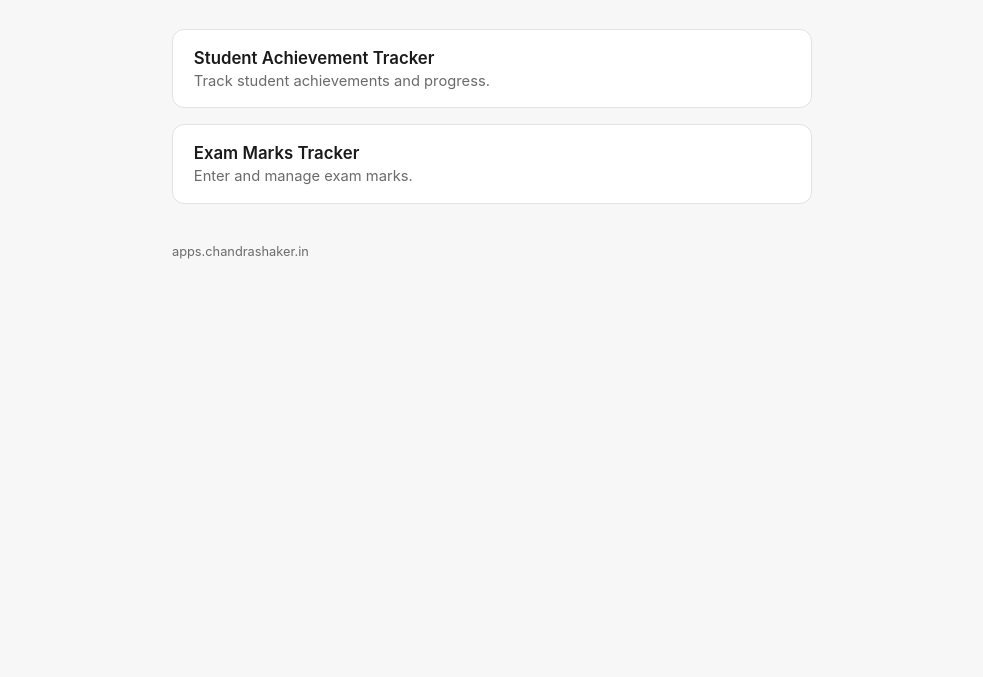
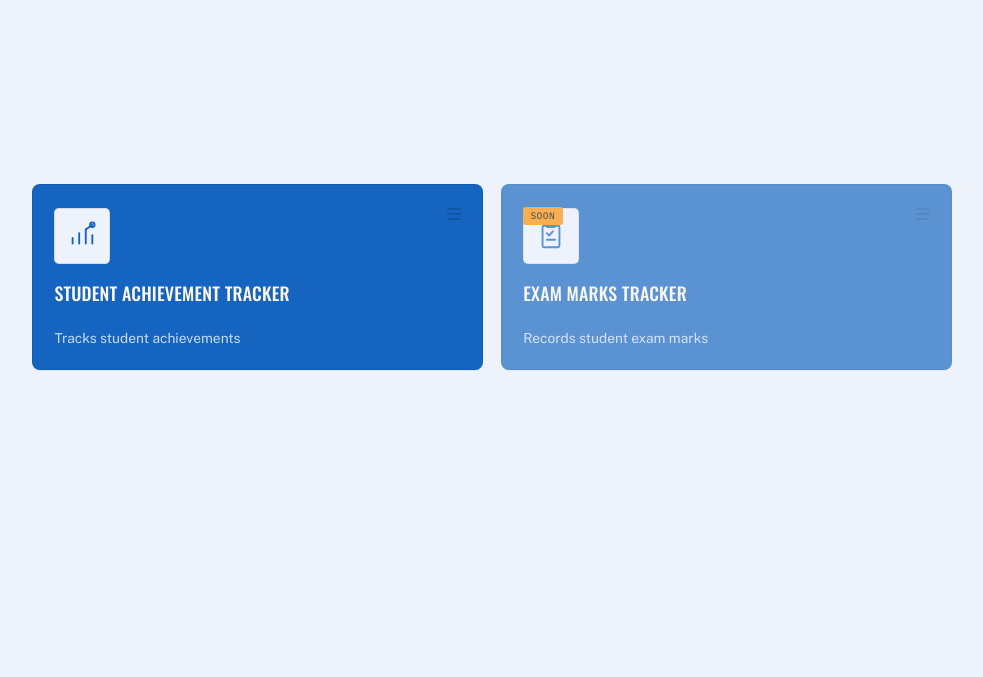
Before and after one commit to chandrashakera/chandrashaker-app, a plain HTML site: page index.html in a window 1280 px wide. Shown: the part 123-800 px from the top of the page, without its empty margins (148-1131 px from the left). Drawn offline with nearby package versions, Linux system fonts and the light colour scheme.

Commit message:
Redesign landing page as locker-bank icon grid
Replace the simple card list with a locker-bank layout: each app is
an icon tile with a brand-matched blue/amber palette (matching
chandrashaker.in) and a short, purpose-first description.

```diff
--- a/index.html
+++ b/index.html
@@ -4,90 +4,149 @@
 <meta charset="UTF-8">
 <meta name="viewport" content="width=device-width, initial-scale=1.0">
 <title>Chandrashaker Apps</title>
+<link rel="stylesheet" href="https://fonts.googleapis.com/css2?family=Oswald:wght@500;600&family=Public+Sans:wght@400;500&family=IBM+Plex+Mono:wght@500&display=swap">
 <style>
   :root {
     color-scheme: light dark;
-    --bg: #f7f7f8;
-    --card-bg: #ffffff;
-    --text: #1a1a1a;
-    --muted: #6b6b6b;
-    --accent: #2f6fed;
-    --border: #e3e3e6;
+    --wall: #eef3fb;
+    --wall-shadow: #d7e3f5;
+    --steel: #1565c0;
+    --icon-stroke: #1565c0;
+    --on-steel: #fdf6ea;
+    --muted: #c9dcf3;
+    --amber: #ff8f00;
+    --amber-ink: #241800;
   }
   @media (prefers-color-scheme: dark) {
     :root {
-      --bg: #14151a;
-      --card-bg: #1e1f26;
-      --text: #f0f0f2;
-      --muted: #9a9aa2;
-      --accent: #6ea0ff;
-      --border: #2c2d35;
+      --wall: #0d1b2e;
+      --wall-shadow: #081221;
+      --steel: #2f6fd6;
+      --icon-stroke: #2f6fd6;
+      --on-steel: #f5f8fc;
+      --muted: #a9c4ec;
+      --amber: #ffb74d;
+      --amber-ink: #241800;
     }
   }
   * { box-sizing: border-box; }
+  html, body { height: 100%; }
   body {
     margin: 0;
-    background: var(--bg);
-    color: var(--text);
-    font-family: -apple-system, BlinkMacSystemFont, "Segoe UI", Roboto, sans-serif;
-    padding: 3rem 1.5rem;
+    background: var(--wall);
+    color: var(--on-steel);
+    font-family: 'Public Sans', -apple-system, BlinkMacSystemFont, sans-serif;
+    display: flex;
+    align-items: center;
+    justify-content: center;
+    padding: 3rem 6vw;
   }
-  .wrap { max-width: 640px; margin: 0 auto; }
-  h1 { font-size: 1.6rem; margin-bottom: 0.25rem; }
-  p.sub { color: var(--muted); margin-top: 0; margin-bottom: 2rem; }
-  .app-list { display: flex; flex-direction: column; gap: 1rem; }
-  a.app-card {
-    display: block;
-    background: var(--card-bg);
-    border: 1px solid var(--border);
-    border-radius: 12px;
-    padding: 1.1rem 1.3rem;
+  .bank {
+    width: 100%;
+    max-width: 920px;
+    display: grid;
+    grid-template-columns: repeat(auto-fit, minmax(230px, 1fr));
+    gap: 1.1rem;
+  }
+  a.locker {
+    background: var(--steel);
+    border-radius: 8px;
+    padding: 1.5rem 1.4rem 1.3rem;
+    box-shadow: inset 0 0 0 1px rgba(0,0,0,0.08), 0 1px 0 var(--wall-shadow);
     text-decoration: none;
-    color: inherit;
-    transition: border-color 0.15s ease, transform 0.15s ease;
+    color: var(--on-steel);
+    position: relative;
+    display: flex;
+    flex-direction: column;
+    gap: 1rem;
+    transition: transform 0.15s ease, box-shadow 0.15s ease;
   }
-  a.app-card:hover {
-    border-color: var(--accent);
-    transform: translateY(-1px);
+  a.locker:hover {
+    transform: translateY(-2px);
+    box-shadow: inset 0 0 0 1px rgba(0,0,0,0.08), 0 6px 14px rgba(0,0,0,0.12);
   }
-  .app-name { font-weight: 600; font-size: 1.05rem; margin-bottom: 0.25rem; }
-  .app-desc { color: var(--muted); font-size: 0.92rem; }
-  footer { margin-top: 2.5rem; color: var(--muted); font-size: 0.8rem; }
+  .louvers {
+    position: absolute;
+    top: 1.5rem;
+    right: 1.4rem;
+    width: 14px;
+    display: flex;
+    flex-direction: column;
+    gap: 3px;
+  }
+  .louvers span { display: block; height: 2px; background: rgba(0,0,0,0.15); border-radius: 1px; }
+  .icon-plate {
+    width: 56px;
+    height: 56px;
+    border-radius: 5px;
+    background: var(--wall);
+    display: flex;
+    align-items: center;
+    justify-content: center;
+    box-shadow: inset 0 0 0 1px rgba(0,0,0,0.1);
+  }
+  .icon-plate svg { width: 30px; height: 30px; stroke: var(--icon-stroke); }
+  .locker h3 {
+    font-family: 'Oswald', sans-serif;
+    font-weight: 500;
+    font-size: 1.12rem;
+    text-transform: uppercase;
+    letter-spacing: 0.01em;
+    margin: 0;
+  }
+  .locker p { margin: 0.35rem 0 0; font-size: 0.86rem; color: var(--muted); line-height: 1.5; }
+  .locker.soon { opacity: 0.68; }
+  .badge {
+    position: absolute;
+    top: 1.4rem;
+    left: 1.4rem;
+    font-family: 'IBM Plex Mono', monospace;
+    font-size: 0.6rem;
+    letter-spacing: 0.05em;
+    text-transform: uppercase;
+    color: var(--amber-ink);
+    background: var(--amber);
+    padding: 0.15rem 0.45rem;
+    border-radius: 3px;
+  }
 </style>
 </head>
 <body>
-  <div class="wrap">
-    <h1>Chandrashaker Apps</h1>
-    <p class="sub">A directory of standalone apps.</p>
-    <div class="app-list" id="app-list"></div>
-    <footer>apps.chandrashaker.in</footer>
-  </div>
+  <div class="bank" id="bank"></div>
 
   <script>
-    // Add new entries here — one line per app.
+    // Add new apps here — each one renders as its own locker tile.
     const apps = [
       {
         name: "Student Achievement Tracker",
-        description: "Track student achievements and progress.",
-        url: "https://a.chandrashaker.in"
+        description: "Tracks student achievements",
+        url: "https://a.chandrashaker.in",
+        icon: `<path d="M6 24 L6 18 M13 24 L13 13 M20 24 L20 9 M27 24 L27 15"/><path d="M20 9 L27 4"/><circle cx="27" cy="4" r="2.4"/>`
       },
       {
         name: "Exam Marks Tracker",
-        description: "Enter and manage exam marks.",
-        url: "https://marks.chandrashaker.in" // TODO: not yet deployed
+        description: "Records student exam marks",
+        url: "https://marks.chandrashaker.in",
+        icon: `<rect x="7" y="5" width="18" height="23" rx="1.5"/><path d="M12 3.5 h8 v3 h-8 z"/><path d="M11.5 13 l2.5 2.5 l4-4.5"/><path d="M11.5 20 h9"/>`,
+        soon: true
       }
     ];
 
-    const list = document.getElementById("app-list");
+    const bank = document.getElementById("bank");
     apps.forEach(app => {
       const a = document.createElement("a");
-      a.className = "app-card";
+      a.className = "locker" + (app.soon ? " soon" : "");
       a.href = app.url;
       a.innerHTML = `
-        <div class="app-name">${app.name}</div>
-        <div class="app-desc">${app.description}</div>
+        <div class="louvers"><span></span><span></span><span></span></div>
+        ${app.soon ? '<span class="badge">soon</span>' : ""}
+        <div class="icon-plate">
+          <svg viewBox="0 0 32 32" fill="none" stroke-width="2" stroke-linecap="round" stroke-linejoin="round" xmlns="http://www.w3.org/2000/svg">${app.icon}</svg>
+        </div>
+        <h3>${app.name}</h3>
+        <p>${app.description}</p>
       `;
-      list.appendChild(a);
+      bank.appendChild(a);
     });
   </script>
 </body>
```
